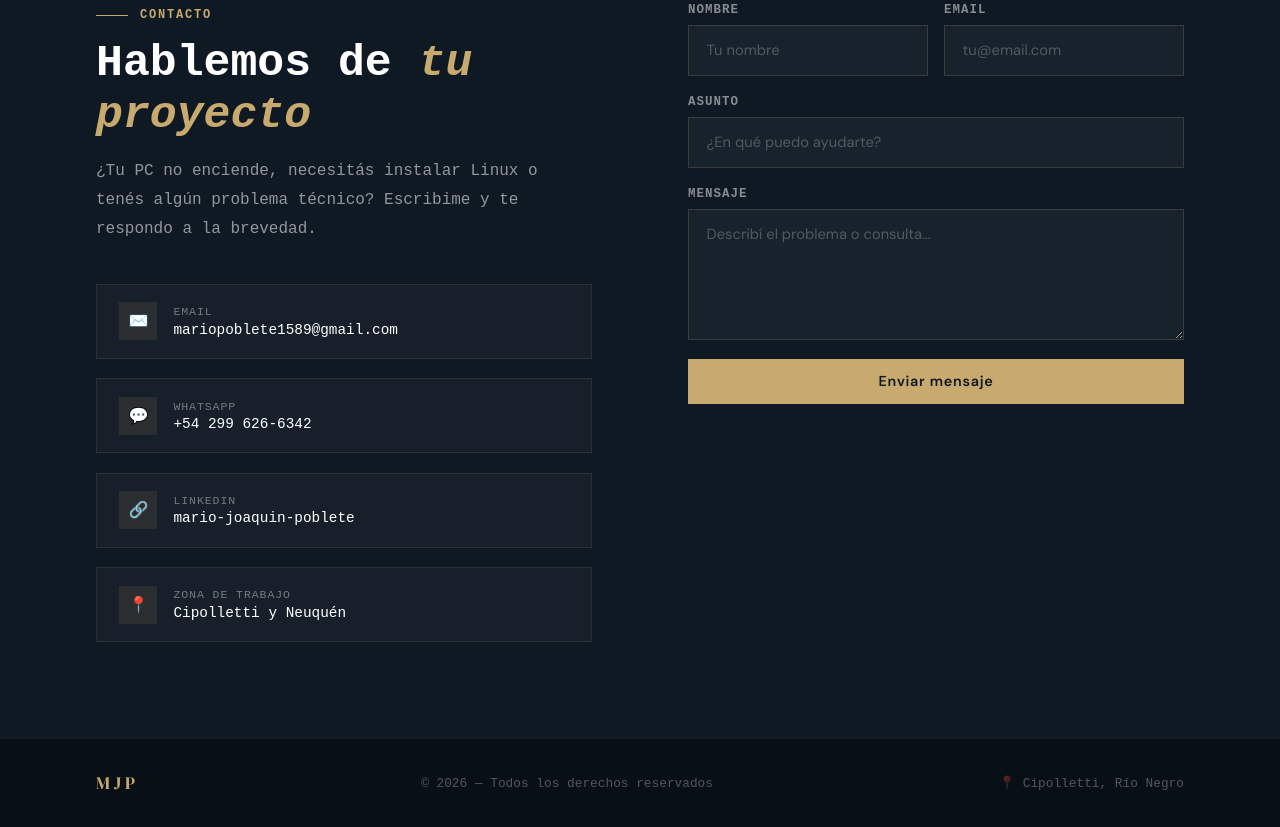
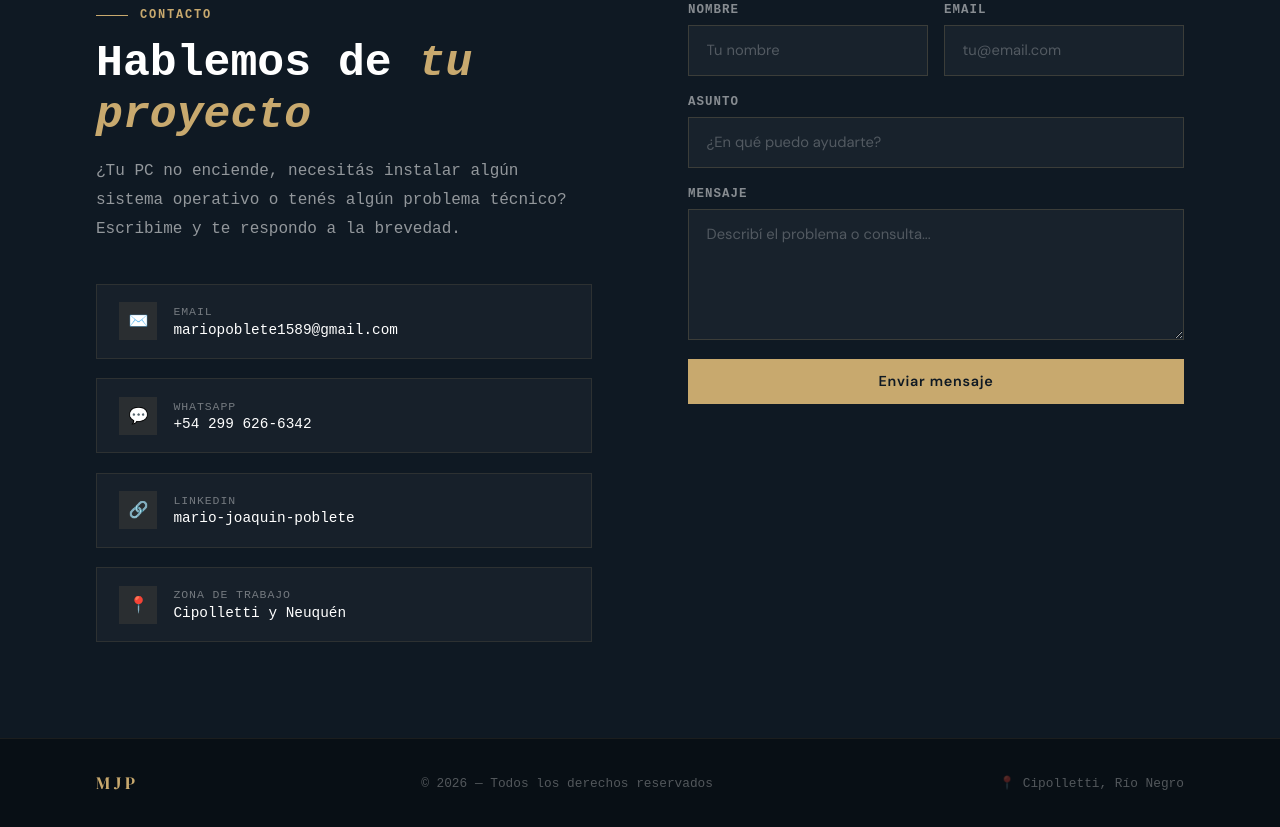
Before and after one commit to mjp-1589/mjp-1589.github.io, a plain HTML site: page index.html in a window 1280 px wide. Shown: the part 3492-4319 px from the top of the page. Drawn offline with Linux system fonts and the light colour scheme.

Commit message:
Update index.html

```diff
--- a/index.html
+++ b/index.html
@@ -909,7 +909,7 @@
         <span class="section-label">Contacto</span>
         <h2 class="section-title">Hablemos de <em>tu proyecto</em></h2>
         <p class="contact-intro">
-            ¿Tu PC no enciende, necesitás instalar Linux o tenés algún problema técnico?
+            ¿Tu PC no enciende, necesitás instalar algún sistema operativo o tenés algún problema técnico?
             Escribime y te respondo a la brevedad.
         </p>
         <div class="contact-items">
```
